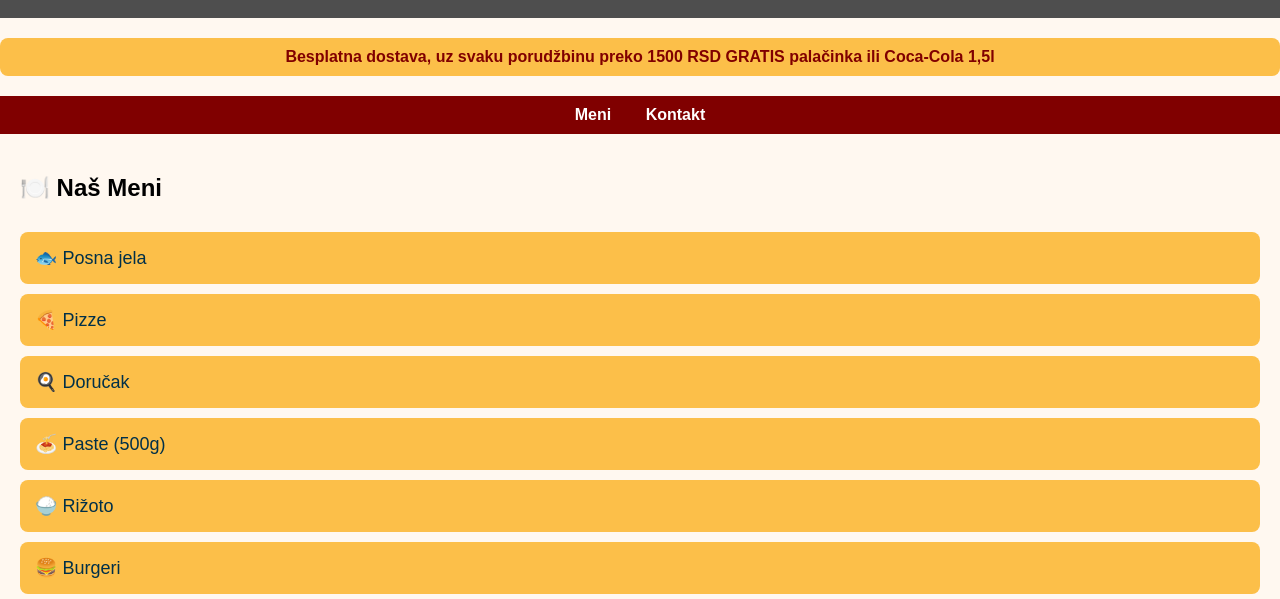
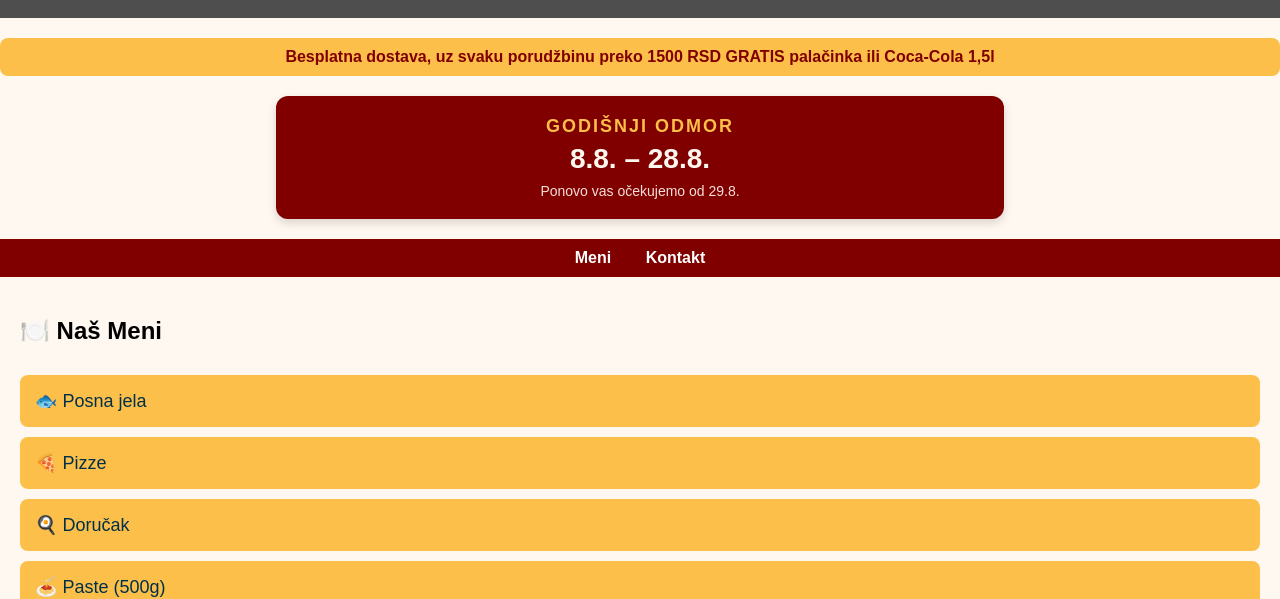
Before and after one commit to katarinnaaX/pizzeriapiccolo, a plain HTML site: page index.html in a window 1280 px wide. Shown: the part 202-801 px from the top of the page. Drawn offline with Linux system fonts and the light colour scheme; grey boxes are pictures that could not be loaded.

Commit message:
Update index.html

```diff
--- a/index.html
+++ b/index.html
@@ -78,6 +78,34 @@
 	.pizza-sizes td:first-child {
   		font-weight: bold;
 	}
+	.odmor {
+    max-width: 680px;
+    margin: 20px auto;
+    padding: 20px 24px;
+    background-color: #800000;
+    color: #fff8f0;
+    border-radius: 12px;
+    text-align: center;
+    animation: odmorPulse 2.5s ease-in-out infinite;
+}
+.odmor-naslov {
+    margin: 0 0 6px;
+    font-size: 18px;
+    letter-spacing: 2px;
+    text-transform: uppercase;
+    color: #fcbf49;
+    font-weight: bold;
+}
+.odmor-datum { margin: 0; font-size: 28px; font-weight: bold; }
+.odmor-nota { margin: 8px 0 0; font-size: 14px; opacity: 0.9; }
+@keyframes odmorPulse {
+    0%, 100% { box-shadow: 0 4px 10px rgba(0,0,0,0.15); }
+    50% { box-shadow: 0 0 0 7px rgba(252,191,73,0.25); }
+}
+@media (max-width: 600px) {
+    .odmor { padding: 16px; }
+    .odmor-datum { font-size: 23px; }
+}
 </style>
 </head>
 <body>
@@ -95,6 +123,13 @@
 <div style="background-color: #fcbf49; color: #800000; padding: 10px; margin: 20px 0; border-radius: 8px; font-weight: bold; text-align: center;">
   Besplatna dostava, uz svaku porudžbinu preko 1500 RSD GRATIS palačinka ili Coca-Cola 1,5l
 </div>
+
+<div class="odmor">
+    <p class="odmor-naslov">Godišnji odmor</p>
+    <p class="odmor-datum">8.8. – 28.8.</p>
+    <p class="odmor-nota">Ponovo vas očekujemo od 29.8.</p>
+</div>
+
 
 <nav>
     <a href="#meni">Meni</a>
```
